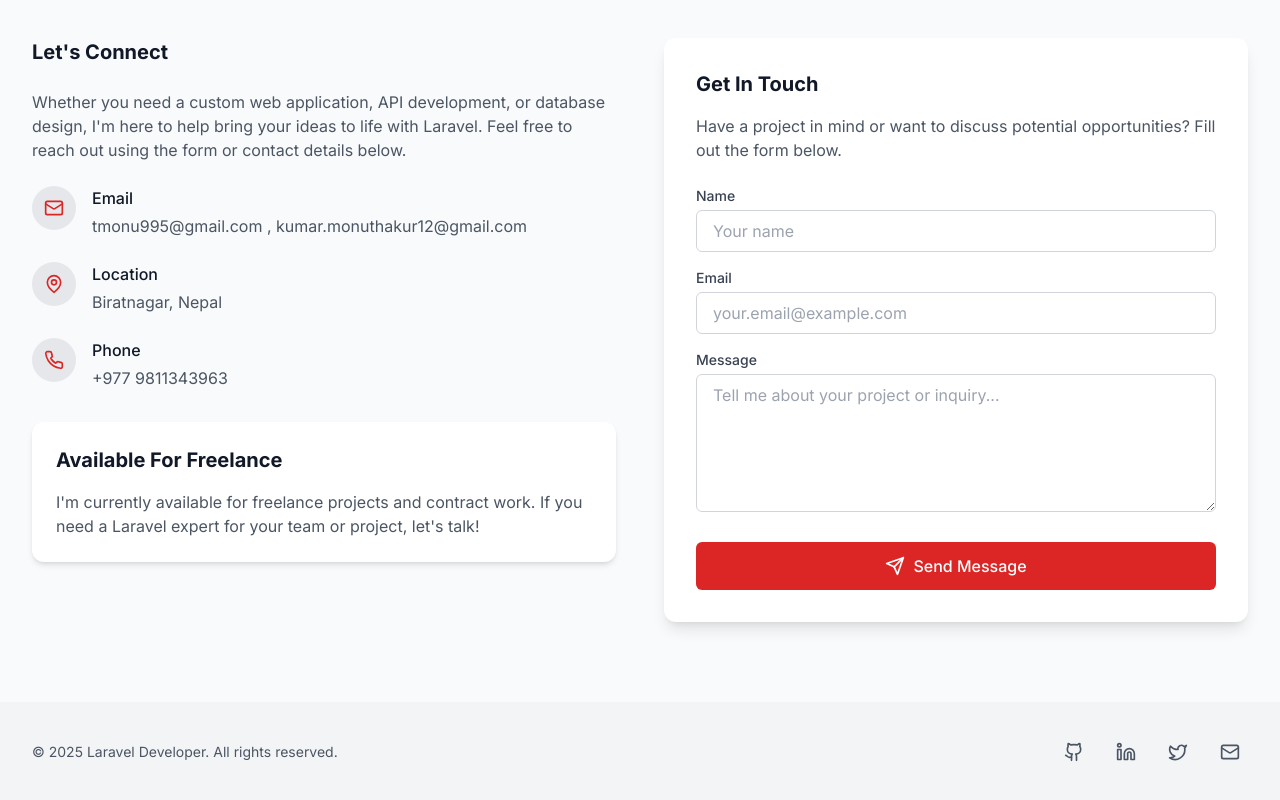
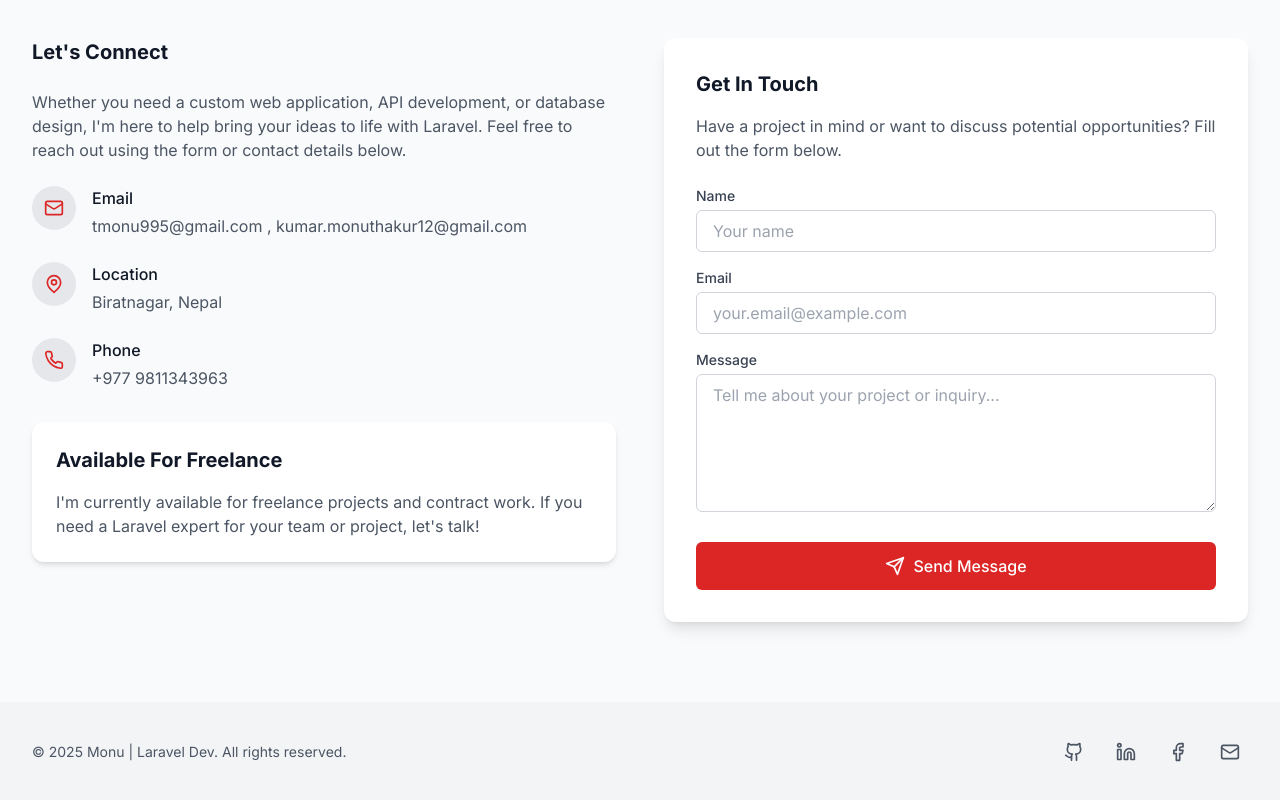
Before and after one commit to Monu-here/portfolio-monu, a React (Vite) app: page / in a window 1280 px wide. Shown: the part 3214-4014 px from the top of the page. Built offline with nearby package versions, Linux system fonts and the light colour scheme.

Commit message:
feat: Update Footer component with personalized links and add Facebook icon

```diff
--- a/src/components/Footer.tsx
+++ b/src/components/Footer.tsx
@@ -1,5 +1,5 @@
 import React from 'react';
-import { Github, Linkedin, Twitter, Mail } from 'lucide-react';
+import { Github, Linkedin, Twitter, Mail ,Facebook } from 'lucide-react';
 
 interface FooterProps {
   darkMode: boolean;
@@ -12,13 +12,13 @@ const Footer: React.FC<FooterProps> = ({ darkMode }) => {
         <div className="flex flex-col md:flex-row justify-between items-center">
           <div className="mb-4 md:mb-0">
             <p className={`text-sm ${darkMode ? 'text-gray-400' : 'text-gray-600'}`}>
-              © {new Date().getFullYear()} Laravel Developer. All rights reserved.
+              © {new Date().getFullYear()} Monu | Laravel Dev. All rights reserved.
             </p>
           </div>
 
           <div className="flex space-x-4">
             <a
-              href="https://github.com/yourusername"
+              href="https://github.com/monu-here"
               target="_blank"
               rel="noopener noreferrer"
               className={`p-2 rounded-full transition-colors ${
@@ -31,7 +31,7 @@ const Footer: React.FC<FooterProps> = ({ darkMode }) => {
               <Github size={20} />
             </a>
             <a
-              href="https://linkedin.com/in/yourusername"
+              href="https://linkedin.com/in/monu-thakur/"
               target="_blank"
               rel="noopener noreferrer"
               className={`p-2 rounded-full transition-colors ${
@@ -44,7 +44,7 @@ const Footer: React.FC<FooterProps> = ({ darkMode }) => {
               <Linkedin size={20} />
             </a>
             <a
-              href="https://twitter.com/yourusername"
+              href="https://facebook.com/tmonu995"
               target="_blank"
               rel="noopener noreferrer"
               className={`p-2 rounded-full transition-colors ${
@@ -52,12 +52,12 @@ const Footer: React.FC<FooterProps> = ({ darkMode }) => {
                   ? 'text-gray-400 hover:text-white hover:bg-gray-800'
                   : 'text-gray-600 hover:text-gray-900 hover:bg-gray-200'
               }`}
-              aria-label="Twitter"
+              aria-label="facebook"
             >
-              <Twitter size={20} />
+              <Facebook size={20} />
             </a>
             <a
-              href="mailto:your.email@example.com"
+              href="mailto:kumar.monuthakur12@gmail.com"
               className={`p-2 rounded-full transition-colors ${
                 darkMode
                   ? 'text-gray-400 hover:text-white hover:bg-gray-800'
```
